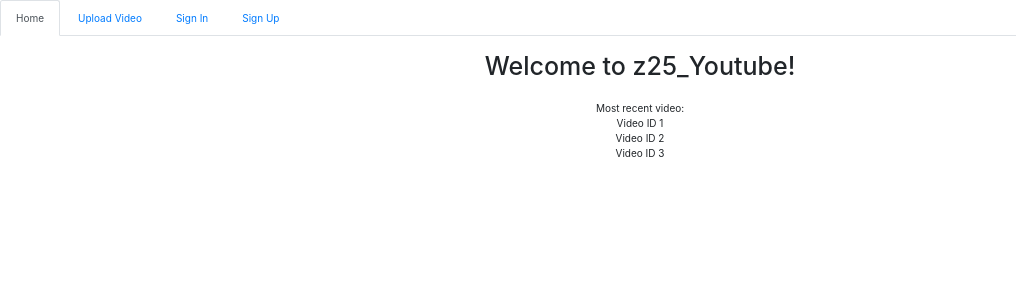
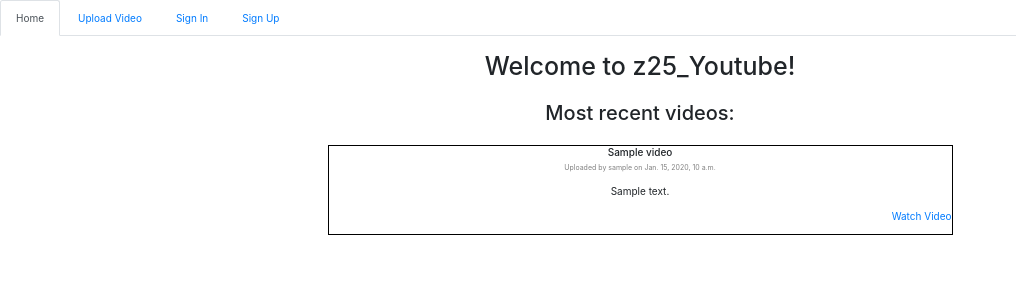
Before and after one commit to nvv11/youtube_project, a Django app: page / in a window 1280 px wide. Shown: the top 300 px of the page, without its empty margins (0-1016 px from the left). Run offline with Django 3.2, Linux system fonts and the light colour scheme; tables that the repository leaves empty hold one stand-in row (values such as "Sample post"); some libraries are stand-ins or nearby versions.

Commit message:
z_25_nesterovich: updating views, adding uploading video feature, updating index page

```diff
--- a/requirements.txt
+++ b/requirements.txt
@@ -1,5 +1,5 @@
 asgiref==3.2.7
-Django==3.0.6
+Django==3.0.7
 django-debug-toolbar==2.2
 psycopg2-binary==2.8.5
 pycodestyle==2.6.0
--- /dev/null
+++ b/templates/index.html
@@ -0,0 +1,21 @@
+{% extends "parent.html" %}
+
+{% block title %}
+    Home
+{% endblock %}
+
+{% block body %}
+<h1>Welcome to z25_Youtube!</h1><br>
+<h2>Most recent videos:</h2>
+<br>
+
+{% for video in most_recent_videos %}
+<div style="width:50%; border-color:black; border-width:1px; border-style:solid;">
+<h6>{{ video.title }}</h6>
+    <p style="font-size: 7px; color:gray;">Uploaded by {{ video.user }} on {{ video.datetime }} </p>
+    <p> {{ video.description }} </p>
+    <p style="text-align: right"><a href='/video/{{ video.id }}'>Watch Video</a></p>
+</div>
+{% endfor %}
+
+{% endblock %}
--- a/youtube/new_video.html
+++ b/templates/new_video.html
@@ -8,7 +8,7 @@ Upload Video
 This is NewVideo View.<br>
 This is a GET Request. <br>
 
-<form action="new_video" method="POST">
+<form action="new_video" method="POST" enctype="multipart/form-data">
         {% csrf_token %}
 <table>
 {{ form.as_table }}
--- a/youtube/forms.py
+++ b/youtube/forms.py
@@ -14,5 +14,5 @@ class RegisterForm(forms.Form):
 
 class NewVideoForm(forms.Form):
     title = forms.CharField(label='Title', max_length=20)
-    description = forms.CharField(label='Description', max_length=20)
+    description = forms.CharField(label='Description', max_length=300)
     file = forms.FileField()
--- a/youtube/index.html
+++ /dev/null
@@ -1,15 +0,0 @@
-{% extends "parent.html" %}
-
-{% block title %}
-    Home
-{% endblock %}
-
-{% block body %}
-    <h1>Welcome to z25_Youtube!</h1><br>
-    Most recent video:<br>
-
-    Video ID 1<br>
-    Video ID 2<br>
-    Video ID 3
-
-{% endblock %}
--- a/youtube/models.py
+++ b/youtube/models.py
@@ -6,12 +6,12 @@ class Video(models.Model):
     title = models.CharField(max_length=30)
     description = models.TextField(max_length=300)
     path = models.CharField(max_length=60)
-    datetime = models.DateTimeField(blank=False, null=False)
+    datetime = models.DateTimeField(auto_now=True, blank=False, null=False)
     user = models.ForeignKey('auth.User', on_delete=models.CASCADE)
 
 
 class Comment(models.Model):
     text = models.TextField(max_length=300)
-    datetime = models.DateTimeField(blank=False, null=False)
+    datetime = models.DateTimeField(auto_now=True, blank=False, null=False)
     user = models.ForeignKey('auth.User', on_delete=models.CASCADE)
     video = models.ForeignKey(Video, on_delete=models.CASCADE)
--- a/youtube/views.py
+++ b/youtube/views.py
@@ -3,14 +3,18 @@ from django.views.generic.base import View, HttpResponse, HttpResponseRedirect
 from youtube.forms import LoginForm, RegisterForm, NewVideoForm
 from django.contrib.auth.models import User
 from django.contrib.auth import authenticate, login, logout
+from youtube.models import Video
+import string
+import random
 
 
 class HomeView(View):
     template_name = 'index.html'
 
     def get(self, request):
-        variableA = 'Index'
-        return render(request, self.template_name, {'menu_active_item': 'home'})
+        most_recent_videos = Video.objects.order_by('-datetime')[:8]
+        return render(request, self.template_name, {'menu_active_item': 'home',
+                                                    'most_recent_videos': most_recent_videos})
 
 
 class LoginView(View):
@@ -18,7 +22,7 @@ class LoginView(View):
 
     def get(self, request):
         if request.user.is_authenticated:
-            print('Already Logged In. Redirecting')
+            print('Already Logged In. Redirecting.')
             print(request.user)
             return HttpResponseRedirect('/')
         form = LoginForm()
@@ -36,7 +40,7 @@ class LoginView(View):
                 return HttpResponseRedirect('/')
             else:
                 return HttpResponseRedirect('/login')
-        return HttpResponse('This is Login view. POST Request')
+        return HttpResponse('This is Login view. POST Request.')
 
 
 class RegisterView(View):
@@ -44,7 +48,7 @@ class RegisterView(View):
 
     def get(self, request):
         if request.user.is_authenticated:
-            print('Already Logged In. Redirecting')
+            print('Already Logged In. Redirecting.')
             print(request.user)
             return HttpResponseRedirect('/')
         form = RegisterForm()
@@ -60,16 +64,32 @@ class RegisterView(View):
             new_user.set_password(password)
             new_user.save()
             return HttpResponseRedirect('/login')
-        return HttpResponse('This is Register view. POST Request')
+        return HttpResponse('This is Register view. POST Request.')
 
 
 class NewVideo(View):
     template_name = 'new_video.html'
 
     def get(self, request):
-        variableA = 'New Video'
+        if not request.user.is_authenticated:
+            return HttpResponseRedirect('/login')
+
         form = NewVideoForm()
-        return render(request, self.template_name, {'variableA': variableA, 'form': form})
+        return render(request, self.template_name, {'form': form})
 
     def post(self, request):
-        return HttpResponse('This is Index view. POST Request.')
+        form = NewVideoForm(request.POST, request.FILES)
+        if form.is_valid():
+            title = form.cleaned_data['title']
+            description = form.cleaned_data['description']
+            file = form.cleaned_data['file']
+            random_char = ''.join(random.choices(string.ascii_uppercase + string.digits, k=10))
+            path = random_char + file.name
+            new_video = Video(title=title,
+                              description=description,
+                              user=request.user,
+                              path=path)
+            new_video.save()
+            return HttpResponseRedirect('/video/{}'.format(new_video.id))
+        else:
+            return HttpResponse('Form is not valid. Try again.')
--- a/youtube_project/settings.py
+++ b/youtube_project/settings.py
@@ -57,7 +57,7 @@ ROOT_URLCONF = 'youtube_project.urls'
 TEMPLATES = [
     {
         'BACKEND': 'django.template.backends.django.DjangoTemplates',
-        'DIRS': ['youtube'],
+        'DIRS': [os.path.join(BASE_DIR, 'templates')],
         'APP_DIRS': True,
         'OPTIONS': {
             'context_processors': [
```
Also changed, not shown: templates/login.html (renamed from youtube/login.html), templates/parent.html (renamed from youtube/parent.html), templates/register.html (renamed from youtube/register.html), youtube/migrations/0002_auto_20200605_2141.py (added), youtube/migrations/0003_auto_20200605_2212.py (added).
